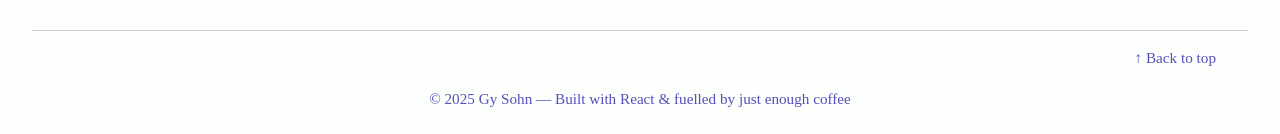
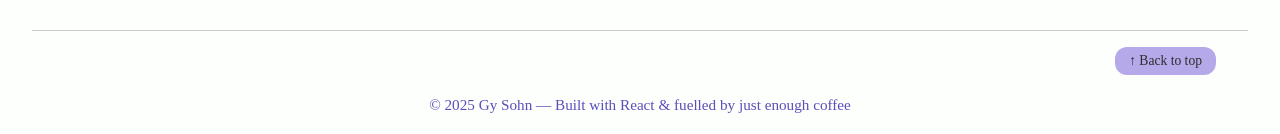
Before and after one commit to gysagsohn/my-portfolio-v2, a React (Vite) app: page /blog in a window 1280 px wide. Shown: the part 1018-1152 px from the top of the page. Built offline with nearby package versions, Linux system fonts and the light colour scheme.

Commit message:
Update: BlogPost slugs + routing fixed, PostCard and Home layout improved

```diff
--- a/src/Data/blogPosts/careerSwitch.js
+++ b/src/Data/blogPosts/careerSwitch.js
@@ -6,6 +6,7 @@ export const careerSwitch = {
   image: careerSwitchImage,
   slug: "career-switch",
   date: "2024-05-15",
+  type: "blog",
   body: `
     <h2>The Early Days</h2>
     <p>I finished high school in 2007 with one certainty: I wanted to stay in Australia. My parents, on the other hand, were preparing to move back to South Korea. That meant figuring out what I wanted to do - and fast. I had already been living away from them since 2008, and I knew I wanted to spend more time with them as I got older. So for me, being able to work remotely wasn't just a convenience - it was important.</p>
--- a/src/Data/blogPosts/coderAcademy.js
+++ b/src/Data/blogPosts/coderAcademy.js
@@ -7,6 +7,7 @@ export const coderAcademy = {
   image: coderAcademyImage,
   slug: "coder-bootcamp",
   date: "2024-05-14",
+  type: "blog",
   body: `
     <h2>Why I Signed Up</h2>
     <p>After nearly a decade in law and construction, I wanted something different. I needed flexibility, intellectual challenge, and a future-friendly career. Tech ticked all the boxes. I’d already started dabbling with CS50 and realised software engineering could be the leap I was looking for. I enrolled in Coder Academy with a plan, a full-time job, and just enough confidence to think I could do both.</p>
--- a/src/Data/blogPosts/getToKnowMe.js
+++ b/src/Data/blogPosts/getToKnowMe.js
@@ -6,6 +6,7 @@ export const getToKnowMe = {
   image: getToKnowMeImage,
   slug: "get-to-know-me",
   date: "2024-05-13",
+  type: "blog",
   body: `
     <h2>Let’s break the fourth wall for a minute.</h2>
 
--- a/src/Data/blogPosts/readyGroupHandbook.js
+++ b/src/Data/blogPosts/readyGroupHandbook.js
@@ -5,8 +5,9 @@ export const readyGroupHandbook = {
   title: "Project Spotlight: Ready Group Induction Handbook",
   summary: "A look at the digital handbook I built — what it is, why I made it, what I learned, and what’s coming next.",
   image: readyGroupHandbookImage,
-  slug: "projects/induction-handbook",
+  slug: "induction-handbook",
   date: "2024-05-15",
+  type: "project",
   body: `
     <h2>What I Built</h2>
     <p>This is a frontend-only employee induction handbook for Ready Group. Think of it as a clean, easy-to-navigate internal site (similar to AirMason) that walks new hires through company values, policies, leadership, and more.</p>
--- a/src/components/Footer.jsx
+++ b/src/components/Footer.jsx
@@ -1,10 +1,16 @@
 import '../styles/Footer.css';
 
 function Footer() {
+  const scrollToTop = () => {
+    window.scrollTo({ top: 0, behavior: 'smooth' });
+  };
+
   return (
     <footer className="site-footer">
       <div className="footer-top">
-        <a href="#hero" className="back-to-top">↑ Back to top</a>
+        <button onClick={scrollToTop} className="mini-button">
+          ↑ Back to top
+        </button>
       </div>
       <div className="footer-content">
         <p>© 2025 Gy Sohn — Built with React & fuelled by just enough coffee</p>
--- a/src/components/PostCard.jsx
+++ b/src/components/PostCard.jsx
@@ -2,9 +2,9 @@ import { Link } from 'react-router-dom';
 import { formatDate } from '../functions/formatDate';
 import '../styles/PostCard.css';
 
-function PostCard({ title, summary, image, link, date }) {
+function PostCard({ title, summary, image, slug, date }) {
   return (
-    <Link to={link} className="post-card">
+    <Link to={`/blog/${slug}`} className="post-card">
       <img src={image} alt={title} />
       <div className="post-overlay">
         <h3>{title}</h3>
--- a/src/pages/Blog.jsx
+++ b/src/pages/Blog.jsx
@@ -3,26 +3,33 @@ import { blogPosts } from '../Data/blogData';
 import PostCard from '../components/PostCard';
 import '../styles/Blog.css';
 
+// Tab labels shown at the top of the page
 const tabs = ['All', 'Blog', 'Projects'];
 
 function Blog() {
+  // Track which tab is currently selected
   const [activeTab, setActiveTab] = useState('All');
 
+  // Filter blogPosts based on selected tab
   const getFilteredPosts = () => {
-    if (activeTab === 'Blog') return blogPosts.filter(p => !p.slug.includes('projects'));
-    if (activeTab === 'Projects') return blogPosts.filter(p => p.slug.includes('projects'));
+    if (activeTab === 'Blog') return blogPosts.filter(p => p.type !== 'project');
+    if (activeTab === 'Projects') return blogPosts.filter(p => p.type === 'project');
     return blogPosts;
   };
 
   return (
     <main className="blog-page">
+      {/* Hero section at the top */}
       <section className="blog-hero">
         <h1 className="blog-heading">Stories, Code, and Everything In Between</h1>
         <p className="blog-subheading">
-          This is where I share more about my journey into tech – from career pivots to side projects, lessons learned, and the occasional "what was I thinking?" moment. If you're curious about the person behind the portfolio, you're in the right place.
+          This is where I share more about my journey into tech – from career pivots to side projects,
+          lessons learned, and the occasional "what was I thinking?" moment.
+          If you're curious about the person behind the portfolio, you're in the right place.
         </p>
       </section>
 
+      {/* Tab filter buttons */}
       <div className="blog-tabs">
         {tabs.map(tab => (
           <button
@@ -35,6 +42,7 @@ function Blog() {
         ))}
       </div>
 
+      {/* Display filtered posts as cards */}
       <section className="blog-grid">
         {getFilteredPosts().map((post, index) => (
           <PostCard
--- a/src/pages/Home.jsx
+++ b/src/pages/Home.jsx
@@ -40,8 +40,8 @@ function Home() {
 
 
     //Grab the most recent blog and project based on slug logic
-    const latestBlog = sortedPosts.find(post => !post.slug.includes('projects'));
-    const latestProject = sortedPosts.find(post => post.slug.includes('projects'));
+    const latestBlog = sortedPosts.find(post => post.type === 'blog');
+    const latestProject = sortedPosts.find(post => post.type === 'project');
 
   return (
     <main className="home-page">
--- a/src/styles/BlogPostPage.css
+++ b/src/styles/BlogPostPage.css
@@ -11,7 +11,7 @@
 .blog-post-image {
   display: block;
   max-width: 60%;
-  align-content: center;
+
   height: auto;
   margin: var(--space-sm) auto var(--space-lg); /* top/center/bottom */
   border-radius: var(--space-sm);
--- a/src/styles/buttons.css
+++ b/src/styles/buttons.css
@@ -21,3 +21,28 @@
   color: var(--text-primary);              /* Charcoal stays */
   transform: scale(1.03);
 }
+
+/* Mini version of the CTA button */
+.mini-button {
+  font-family: var(--font-family);
+  font-size: 0.85rem;
+  padding: 6px 14px;
+  border-radius: 12px;
+  font-weight: 500;
+  cursor: pointer;
+  text-decoration: none;
+  display: inline-block;
+  text-align: center;
+
+  background-color: var(--hover-colour); /* Indigo */
+  color: var(--text-primary);            /* Charcoal */
+  border: none;
+
+  transition: all 0.2s ease-in-out;
+}
+
+.mini-button:hover {
+  background-color: var(--accent-button); /* Amber */
+  color: var(--text-primary);
+  transform: scale(1.05);
+}
```
Also changed, not shown: src/pages/BlogPostPage.jsx (+24 -1 lines).
